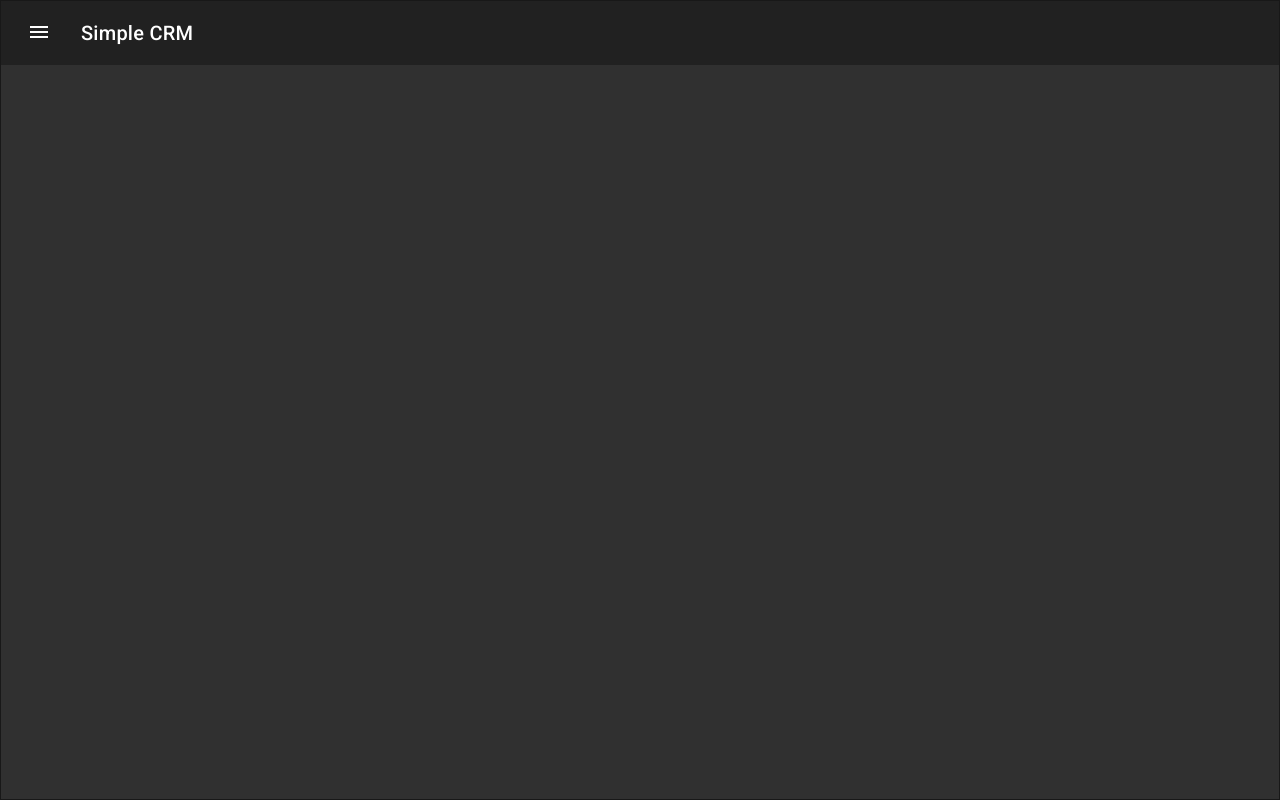
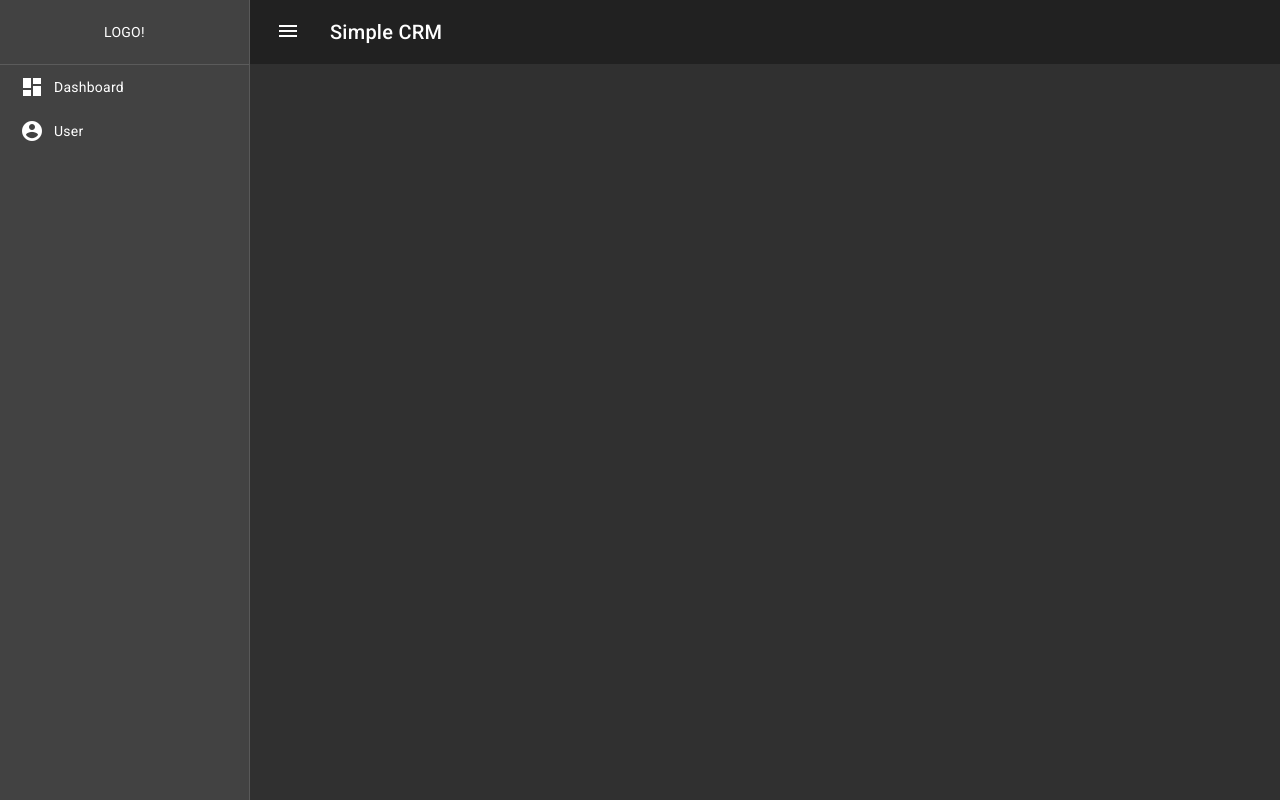
Before and after one commit to richardlieknis/SimpleCRM, an Angular app: page / in a window 1280 px wide. Built offline with nearby package versions, Linux system fonts and the light colour scheme.

Commit message:
users and dashboard added

```diff
--- a/src/app/app.component.html
+++ b/src/app/app.component.html
@@ -1,10 +1,14 @@
 <mat-drawer-container class="example-container" autosize>
-  <mat-drawer #drawer class="example-sidenav" mode="side">
-    <p>Auto-resizing sidenav</p>
-    <p *ngIf="showFiller">Lorem, ipsum dolor sit amet consectetur.</p>
-    <button (click)="showFiller = !showFiller" mat-raised-button>
-      Toggle extra text
-    </button>
+  <mat-drawer [opened]="true" #drawer class="example-sidenav" mode="side">
+    <div class="logo-container">
+      <span>LOGO!</span>
+    </div>
+    <div class="menu-links">
+      <ul>
+        <li><mat-icon>dashboard</mat-icon>Dashboard</li>
+        <li><mat-icon>account_circle</mat-icon>User</li>
+      </ul>
+    </div>
   </mat-drawer>
 
   <div class="example-sidenav-content">
--- a/src/app/app.component.scss
+++ b/src/app/app.component.scss
@@ -16,24 +16,52 @@
 mat-toolbar {
   display: flex;
   gap: 20px;
+  height: 64px;
 }
 
 mat-icon {
   filter: invert(1);
 }
 
+.logo-container {
+  height: 64px;
+  border-bottom: 1px solid #fff2;
+  display: flex;
+  align-items: center;
+  justify-content: center;
+}
+
 .example-container {
   width: 100%;
   height: 100vh;
-  border: 1px solid rgba(0, 0, 0, 0.5);
 }
 
 .example-sidenav-content {
-  display: flex;
   width: 100%;
-  justify-content: center;
 }
 
 .example-sidenav {
-  padding: 20px;
+  width: 250px;
 }
+
+.menu-links {
+  ul {
+    padding: unset;
+    margin-top: unset;
+  }
+  li {
+    padding: 10px 20px;
+    list-style: none;
+    display: flex;
+    align-items: center;
+    gap: 10px;
+    transition: background-color 175ms ease-in-out;
+    &:hover {
+      cursor: pointer;
+      background-color: #555;
+    }
+  }
+  mat-icon {
+    filter: invert(0);
+  }
+}
--- a/src/app/app.component.ts
+++ b/src/app/app.component.ts
@@ -7,5 +7,4 @@ import { Component } from '@angular/core';
 })
 export class AppComponent {
   title = 'SimpleCRM';
-  showFiller = false;
 }
--- a/src/app/app.module.ts
+++ b/src/app/app.module.ts
@@ -6,10 +6,14 @@ import {MatSidenavModule} from '@angular/material/sidenav';
 import { AppRoutingModule } from './app-routing.module';
 import { AppComponent } from './app.component';
 import { BrowserAnimationsModule } from '@angular/platform-browser/animations';
+import { DashboardComponent } from './dashboard/dashboard.component';
+import { UsersComponent } from './users/users.component';
 
 @NgModule({
   declarations: [
-    AppComponent
+    AppComponent,
+    DashboardComponent,
+    UsersComponent
   ],
   imports: [
     BrowserModule,
--- /dev/null
+++ b/src/app/dashboard/dashboard.component.html
@@ -0,0 +1 @@
+<p>dashboard works!</p>
--- /dev/null
+++ b/src/app/users/users.component.html
@@ -0,0 +1 @@
+<p>users works!</p>
```
Also changed, not shown: src/app/dashboard/dashboard.component.ts (added, +10 -0 lines), src/app/users/users.component.ts (added, +10 -0 lines), src/app/dashboard/dashboard.component.scss (added), src/app/users/users.component.scss (added), 2 other files (tests, documents, lock files or other folders).
